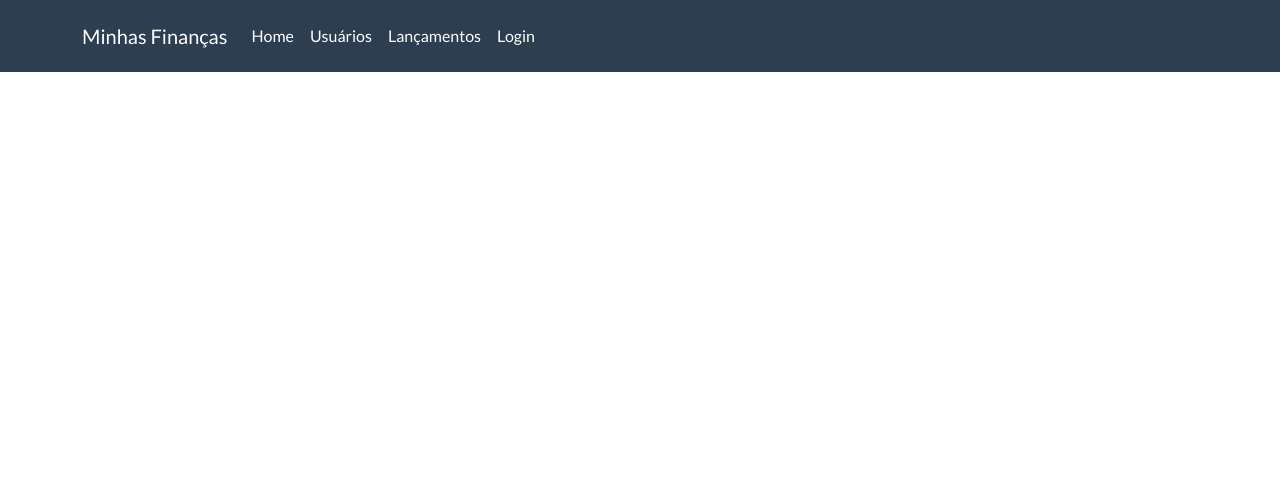
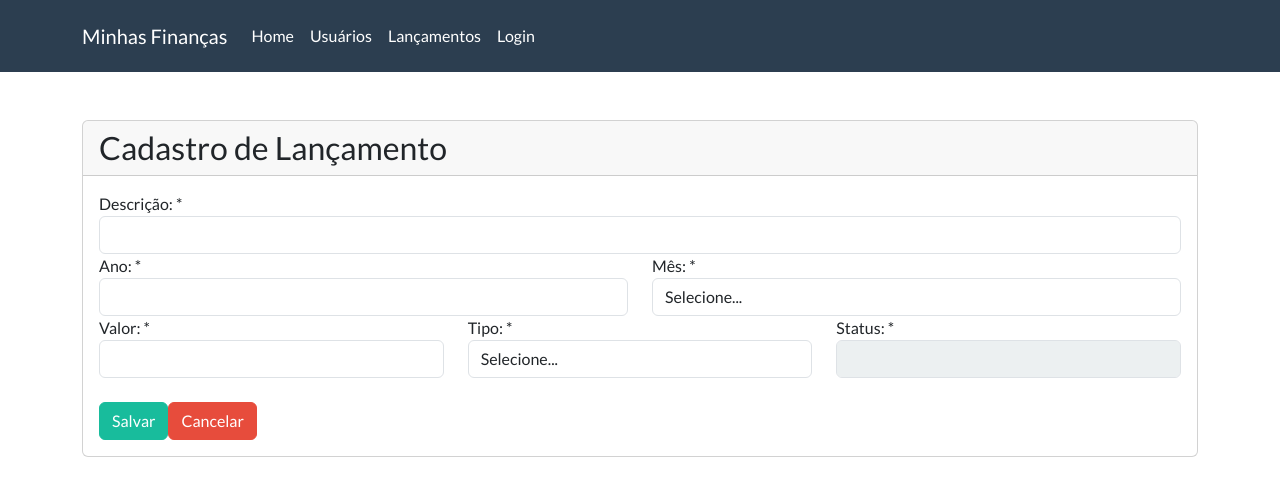
Before and after one commit to flavioguitar/financas-app, a React (Create React App) app: page /#/cadastro-lancamentos in a window 1280 px wide. Before the commit this address led to /#/. Shown: the top 496 px of the page. Built offline with nearby package versions, Linux system fonts and the light colour scheme.

Commit message:
Tela de cadastro de lancamento

```diff
--- a/src/main/rotas.js
+++ b/src/main/rotas.js
@@ -4,6 +4,7 @@ import Login from '../views/login';
 import CadastrarUsuario from '../views/cadastroUsuario';
 import Home from '../views/home';
 import consultaLancamentos from '../views/lancamentos/consulta-lancamentos';
+import cadastroLancamentos from '../views/lancamentos/cadastro-lancamento';
 
 import { Route, Switch, HashRouter } from 'react-router-dom';
 
@@ -15,6 +16,7 @@ function Rotas(){
                 <Route path="/login" component={Login} />
                 <Route path="/cadastro-usuarios" component={CadastrarUsuario} />
                 <Route path="/consulta-lancamentos" component={consultaLancamentos} />
+                <Route path="/cadastro-lancamentos" component={cadastroLancamentos} />
             </Switch>
         </HashRouter>
     )
--- /dev/null
+++ b/src/views/lancamentos/cadastro-lancamento.js
@@ -0,0 +1,86 @@
+import React from "react";
+import Card from "../../components/card";
+import FormGroup from "../../components/form-group";
+import SelectMenu from "../../components/selectMenu";
+import LancamentoService from "../../app/service/lancamentoService";
+
+import { withRouter } from 'react-router-dom'
+
+class CadastroLancamentos extends React.Component {
+
+    constructor(){
+        super();
+        this.service = new LancamentoService();
+    }
+
+    render(){
+
+        const tipos = this.service.obterListaTipos();
+        const meses = this.service.obterListaMeses();
+
+        return (
+            <Card title="Cadastro de Lançamento">
+                <div className="row">
+                    <div className="col-md-12">
+                    <FormGroup label="Descrição: *" id="inputDescricao">
+                            <input type="text"
+                                   id="inputDescricao"
+                                   className='form-control'
+                                   //onChange={e => this.setState({email: e.target.value})}
+                            />
+                    </FormGroup>
+                    </div>
+                </div>
+                <div className="row">
+                    <div className="col-md-6">
+                    <FormGroup label="Ano: *" id="inputAno">
+                            <input type="text"
+                                   id="inputAno"
+                                   className='form-control'
+                                   //onChange={e => this.setState({email: e.target.value})}
+                            />
+                    </FormGroup>
+                    </div>
+                    <div className="col-md-6">
+                    <FormGroup label="Mês: *" id="inputMes">
+                        <SelectMenu id="inputTipo" lista={meses} className="form-control" />
+                    </FormGroup>
+                    </div>
+                </div>
+                <div className="row">
+                        <div className="col-md-4">
+                        <FormGroup label="Valor: *" id="inputValor">
+                            <input type="text"
+                                   id="inputValor"
+                                   className='form-control'
+                                   //onChange={e => this.setState({email: e.target.value})}
+                            />
+                        </FormGroup>
+                    </div>
+                    <div className="col-md-4">
+                            <FormGroup label="Tipo: *" id="inputTipo">
+                                <SelectMenu id="inputTipo" lista={tipos} className="form-control" />
+                            </FormGroup>
+                    </div>
+
+                    <div className="col-md-4">
+                            <FormGroup label="Status: *" id="inputStatus">
+                                <input type="text" className="form-control" disabled></input>
+                            </FormGroup>
+                    </div>
+                </div>
+                <br/>
+                <div className="row">
+                    <div className="col-md-6">
+                        <button className="btn btn-success">Salvar</button>
+                        <button className="btn btn-danger">Cancelar</button>
+                    </div>
+                </div>
+            </Card>
+
+        )
+    }
+
+}
+
+export default withRouter(CadastroLancamentos);
--- a/src/views/lancamentos/consulta-lancamentos.js
+++ b/src/views/lancamentos/consulta-lancamentos.js
@@ -6,6 +6,7 @@ import SelectMenu from "../../components/selectMenu";
 import LancamentosTable from "./lancamentosTable";
 import LancamentoService from "../../app/service/lancamentoService";
 import LocalStorageService from "../../app/service/localStorageService";
+import cadastroLancamento from "./cadastro-lancamento";
 
 import * as messages from '../../components/toastr';
 
@@ -84,6 +85,11 @@ class ConsultaLancamentos extends React.Component{
         console.log('editar',id)
     }
 
+    cadastrarLancamento = () => {
+
+        this.props.history.push('/cadastro-lancamentos')
+    }
+
     render(){
         const meses = this.service.obterListaMeses()
 
@@ -136,7 +142,7 @@ class ConsultaLancamentos extends React.Component{
                             </FormGroup>
                             <br />
                             <button onClick={this.buscar} type="button" className="btn btn-success" >Buscar</button>
-                            <button type="button" className="btn btn-danger">Cadastrar</button>
+                            <button onClick={this.cadastrarLancamento} type="button" className="btn btn-danger">Cadastrar</button>
                         </div>
                     </div>
                 </div>
```
Also changed, not shown: src/app/service/lancamentoService.js (line endings or trailing spaces).
